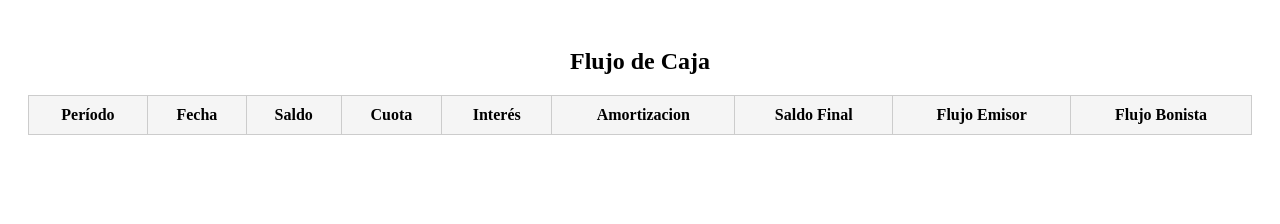
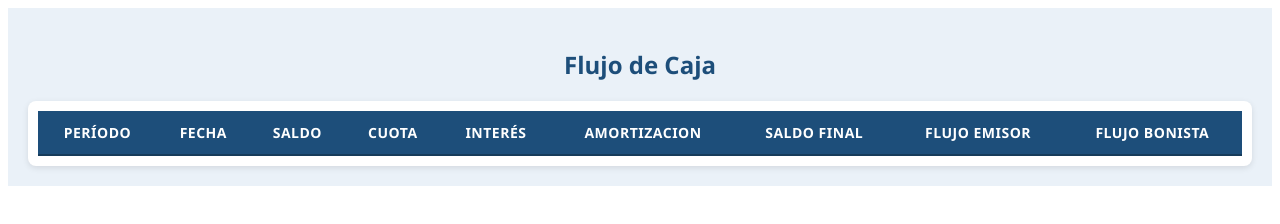
Before and after one commit to CarlosGC-LP/Bondify, a plain HTML site: page frontend/flujo-caja.html in a window 1280 px wide. Drawn offline with Linux system fonts and the light colour scheme.

Commit message:
fix: cambios en estilos de flujo de caja

```diff
--- a/frontend/flujo-caja.css
+++ b/frontend/flujo-caja.css
@@ -1,42 +1,76 @@
 /* Contenedor principal */
 .container {
-  max-height: 90vh; /* 90% de la altura de la ventana */
+  max-height: 90vh;
   overflow-y: auto;
   padding: 20px;
   box-sizing: border-box;
+  background-color: #eaf1f8;
+  font-family: "Segoe UI", Roboto, sans-serif;
+  color: #333;
 }
 
 /* Título */
 .titulo {
   text-align: center;
   margin-bottom: 20px;
+  font-size: 24px;
+  color: #1d4e7a;
+  font-weight: 600;
 }
 
 /* Contenedor de la tabla */
 .tabla-container {
   overflow-x: auto;
-  max-height: 80vh; /* Para que no se desborde dentro de container */
+  max-height: 80vh;
+  border-radius: 8px;
+  box-shadow: 0 2px 6px rgba(0,0,0,0.1);
+  background: #fff;
+  padding: 10px;
 }
 
 /* Estilos de la tabla */
 table {
   width: 100%;
   border-collapse: collapse;
-  min-width: 800px; /* Para scroll horizontal en pantallas pequeñas */
+  min-width: 900px;
 }
 
-th, td {
-  padding: 10px;
-  text-align: center;
-  border: 1px solid #ccc;
+/* Encabezados */
+thead {
+  background-color: #1d4e7a;
+  color: #ffffff;
+  position: sticky;
+  top: 0;
+  z-index: 2;
 }
 
-/* Fila de encabezado */
-thead {
-  background-color: #f5f5f5;
-  position: sticky;
-  top: 0;
-  z-index: 1;
+th {
+  padding: 12px;
+  font-weight: 600;
+  text-transform: uppercase;
+  font-size: 14px;
+  letter-spacing: 0.5px;
+  border-bottom: 2px solid #163b5a;
+}
+
+/* Celdas */
+td {
+  padding: 10px 12px;
+  text-align: center;
+  border-bottom: 1px solid #d5e0ed;
+  font-size: 14px;
+  color: #2c3e50;
+}
+
+/* Filas alternas */
+tbody tr:nth-child(even) {
+  background-color: #f1f6fb;
+}
+
+/* Hover efecto */
+tbody tr:hover {
+  background-color: #d0e3f3;
+  transition: background-color 0.3s ease;
 }
 
 /* Botón */
@@ -48,5 +82,14 @@ thead {
 .boton {
   padding: 10px 20px;
   font-size: 16px;
+  background-color: #1d4e7a;
+  color: #fff;
+  border: none;
+  border-radius: 4px;
   cursor: pointer;
+  transition: background 0.3s ease;
 }
+
+.boton:hover {
+  background-color: #163b5a;
+}
```
